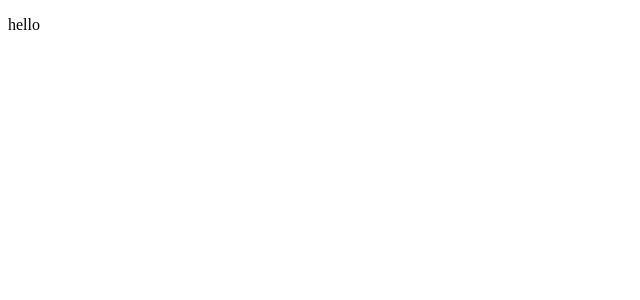
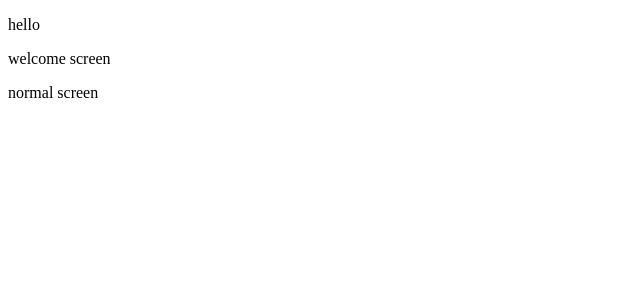
Before and after one commit to HassanObeid89/testing-todo-app, a React (Create React App) app: page / in a window 1280 px wide. Shown: the top 300 px of the page, without its empty margins (0-640 px from the left). Built offline with nearby package versions, Linux system fonts and the light colour scheme.

Commit message:
Project structure

```diff
--- a/src/App.jsx
+++ b/src/App.jsx
@@ -1,7 +1,11 @@
+import WelcomeScreen from "./components/WelcomeScreen";
+import NormalScreen from "./components/NormalScreen";
 export default function App() {
   return (
     <div className="App">
       <p>hello</p>
+      <WelcomeScreen/>
+      <NormalScreen/>
     </div>
   );
 }
--- /dev/null
+++ b/src/components/NormalScreen.jsx
@@ -0,0 +1,7 @@
+export default function NormalScreen() {
+    return (
+        <div>
+            <p>normal screen</p>
+        </div>
+    )
+}
--- /dev/null
+++ b/src/components/WelcomeScreen.jsx
@@ -0,0 +1,7 @@
+export default function WelcomeScreen() {
+    return (
+        <div>
+            <p>welcome screen</p>
+        </div>
+    )
+}
```
Also changed, not shown: src/ShoppingList.jsx (added, +9 -0 lines), src/components/ButtonAddItem.jsx (added, +7 -0 lines), src/components/ButtonToggle.jsx (added, +7 -0 lines), src/components/Checkbox.jsx (added, +7 -0 lines), src/components/ShoppingItem.jsx (added, +11 -0 lines), src/components/Sorter.jsx (added, +9 -0 lines).
